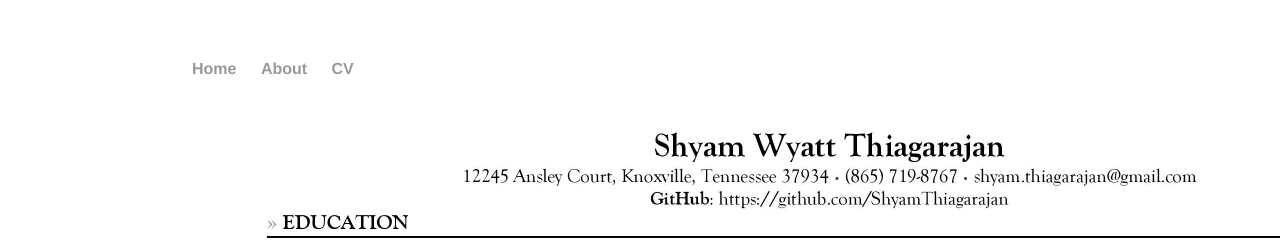
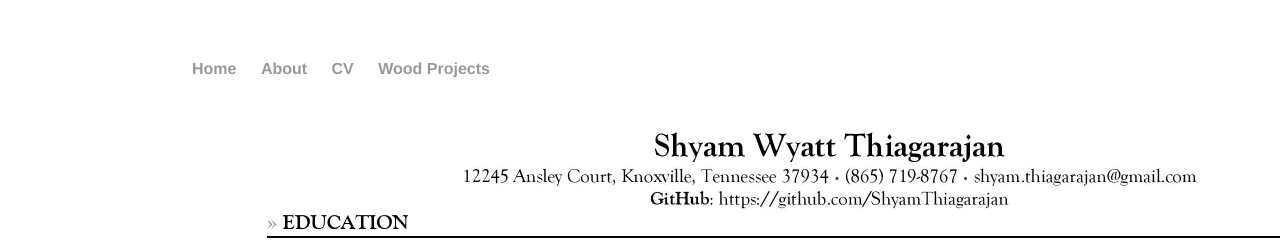
Before and after one commit to ShyamW/ShyamW.github.io, a Jekyll site: the page built from cv/index.html, in a window 1280 px wide. Shown: the top 252 px of the page. Built offline with Jekyll 4.4.1, drawn with Linux system fonts in a browser that asks for light colours.

Commit message:
Update default.html

```diff
--- a/_layouts/default.html
+++ b/_layouts/default.html
@@ -11,6 +11,7 @@
 	        		<li><a href="/">Home</a></li>
 		        	<li><a href="/about">About</a></li>
 	        		<li><a href="/cv">CV</a></li>
+	        		<li><a href="/wood_projects">Wood Projects</a></li>
 	    		</ul>
 			</nav>
 			<div class="container">
```
